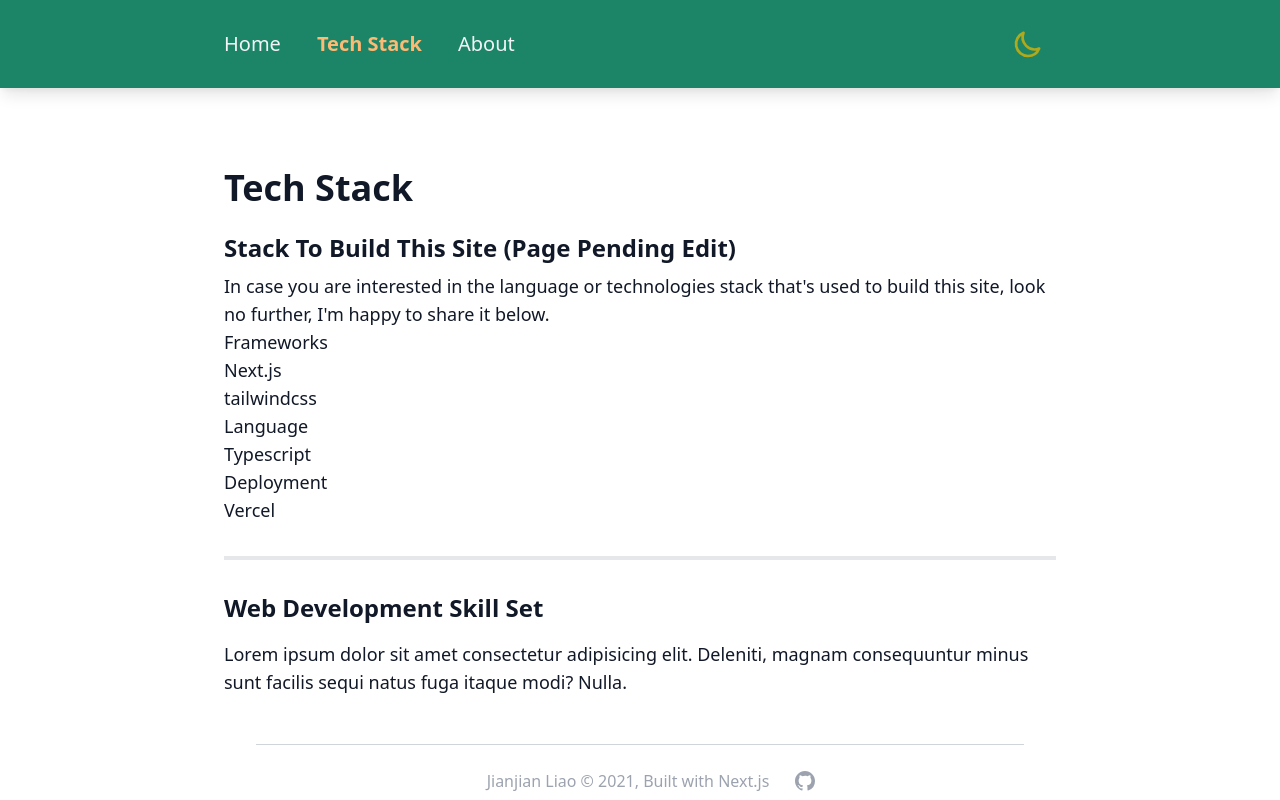
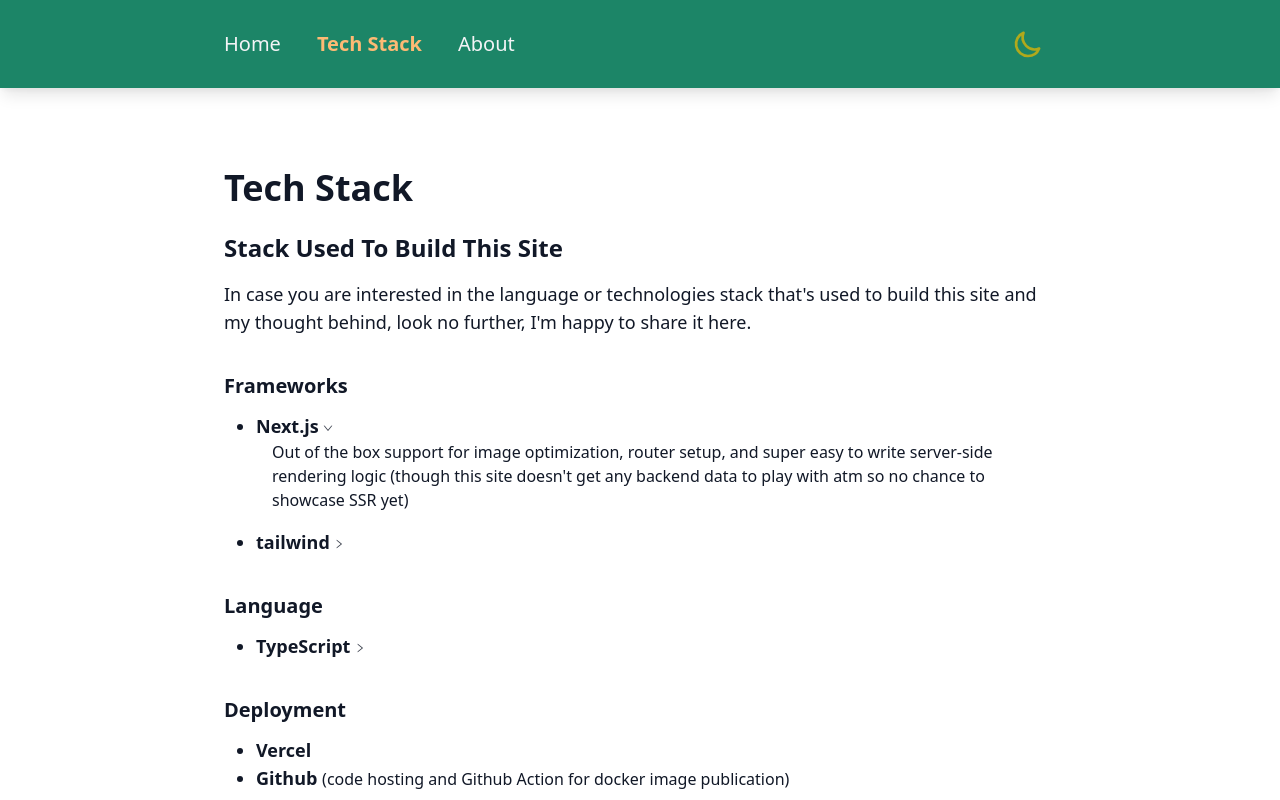
Before and after one commit to letempest/self-intro, a Next.js app: page /techstack in a window 1280 px wide. Shown: the top 800 px of the page. Built offline with nearby package versions, Linux system fonts and the light colour scheme.

Commit message:
/techstack route content and styling, pt.1

```diff
--- /dev/null
+++ b/components/Collapse.tsx
@@ -0,0 +1,43 @@
+import React, { useState } from 'react';
+
+interface WrapperProps {
+  title: string;
+  children: React.ReactElement;
+  show?: boolean;
+}
+
+const Collapse = (props: WrapperProps) => {
+  const [show, setShow] = useState(props.show || false);
+
+  const toggleShow = () => {
+    setShow(prev => !prev);
+  };
+
+  return (
+    <li>
+      <h4
+        className="inline-block font-semibold hover:cursor-pointer"
+        onClick={toggleShow}
+      >
+        {props.title}{' '}
+        <svg
+          className={`inline-block opacity-80 ${
+            show && 'transform-gpu rotate-90'
+          }`}
+          viewBox="64 64 896 896"
+          focusable="false"
+          data-icon="right"
+          width="10"
+          height="10"
+          fill="currentColor"
+          aria-hidden="true"
+        >
+          <path d="M765.7 486.8L314.9 134.7A7.97 7.97 0 00302 141v77.3c0 4.9 2.3 9.6 6.1 12.6l360 281.1-360 281.1c-3.9 3-6.1 7.7-6.1 12.6V883c0 6.7 7.7 10.4 12.9 6.3l450.8-352.1a31.96 31.96 0 000-50.4z"></path>
+        </svg>
+      </h4>
+      {show && props.children}
+    </li>
+  );
+};
+
+export { Collapse };
--- a/components/Footer.tsx
+++ b/components/Footer.tsx
@@ -22,7 +22,7 @@
 
 function Footer() {
   return (
-    <footer className="pt-12 pb-10 px-4 sm:px-6 lg:px-8">
+    <footer className="pt-16 pb-10 px-4 sm:px-6 lg:px-8">
       <hr className="w-full max-w-3xl mx-auto py-3 border-1 border-gray-300 dark:border-gray-500" />
       <div className="max-w-7xl mx-auto md:flex md:items-center md:justify-center">
         <div className="hidden md:flex justify-center space-x-6 md:order-2">
--- a/components/index.ts
+++ b/components/index.ts
@@ -1,3 +1,4 @@
+export { Collapse } from './Collapse';
 export { Header } from './Header';
 export { Footer } from './Footer';
 export { VaryingName } from './VaryingName';
--- a/pages/index.tsx
+++ b/pages/index.tsx
@@ -117,9 +117,9 @@
         but decided to switch my career into a developer role to actually create
         something awesome. I'm curious about trending technologies and also a
         quick learner, which combining together means I am capable of working
-        with React,&nbsp;GraphQL&nbsp;and&nbsp;TypeScript; possess sufficient
-        knowledge of Docker & Kubernetes; and last but not least, I'm a fan of
-        microservices architecture.
+        with React, GraphQL and TypeScript; possess sufficient knowledge of
+        Docker & Kubernetes; and last but not least, I'm a fan of microservices
+        architecture.
       </p>
       <hr className="border-t-1 border-coolGray-400 my-8" />
       <div className="flex flex-col items-center text-center pb-12 md:pb-20 px-4">
--- a/pages/techstack.tsx
+++ b/pages/techstack.tsx
@@ -1,30 +1,74 @@
+import { Collapse } from 'components';
+
 export default function Techstack() {
   return (
     <div className="mx-6 md:mx-8 md:text-lg">
       <h1 className="mb-6 font-bold text-2xl md:text-4xl">Tech Stack</h1>
-      <h2 className="mb-2 font-semibold text-lg md:text-2xl">
-        Stack To Build This Site (Page Pending Edit)
+      <h2 className="mb-4 font-semibold text-lg md:text-2xl">
+        Stack Used To Build This Site
       </h2>
       <p>
         In case you are interested in the language or technologies stack that's
-        used to build this site, look no further, I'm happy to share it below.
+        used to build this site and my thought behind, look no further, I'm
+        happy to share it here.
       </p>
-      <dl>
-        <dt>Frameworks</dt>
-        <dd>Next.js</dd>
-        <dd>tailwindcss</dd>
-
-        <dt>Language</dt>
-        <dd>Typescript</dd>
-
-        <dt>Deployment</dt>
-        <dd>Vercel</dd>
-      </dl>
-
-      <hr className="my-8 border-t-4" />
+      <h3 className="mt-9 mb-3 text-lg font-semibold md:text-xl">Frameworks</h3>
+      <ul className="pl-8 list-disc space-y-4">
+        <Collapse title="Next.js" show={true}>
+          <p className="pl-4 text-sm md:text-base">
+            Out of the box support for image optimization, router setup, and
+            super easy to write server-side rendering logic (though this site
+            doesn't get any backend data to play with atm so no chance to
+            showcase SSR yet)
+          </p>
+        </Collapse>
+        <Collapse title="tailwind">
+          <p className="pl-4 text-sm md:text-base">
+            I deliberately select this CSS framework for its elegant
+            conciseness. Typing way less than vanilla CSS to construct the
+            layout and coloring with my choice, instead of being fed a bunch of
+            opinionated preconfigured classes by other frameworks like
+            bootstrap, or even pre-configured component from ant-design. And one
+            thing I'm pretty sure now is that one who possesses the ability to
+            layout (and style) a SPA with only tailwind utility classes (yep
+            that's me) can also work well with other dummy CSS frameworks, but
+            not vice versa.
+          </p>
+        </Collapse>
+      </ul>
+      <h3 className="mt-9 mb-3 text-lg font-semibold md:text-xl">Language</h3>
+      <ul className="pl-8 list-disc">
+        <Collapse title="TypeScript">
+          <p className="pl-4 text-sm md:text-base">
+            Type a bit more than vanilla JavaScript, yet spend way less time on
+            runtime debugging. Although a tiny project at this scale does not
+            seem to benefit much, once there's multiple external api to work
+            with and data start to flow, I just cannot imagine a life without
+            typescript.
+          </p>
+        </Collapse>
+      </ul>
+      <h3 className="mt-9 mb-3 text-lg font-semibold md:text-xl">Deployment</h3>
+      <ul className="pl-8 list-disc">
+        <li>
+          <h4 className="font-semibold">Vercel</h4>
+        </li>
+        <li>
+          <h4>
+            <span className="font-semibold">Github</span>{' '}
+            <span className="text-base">
+              (code hosting and Github Action for docker image publication)
+            </span>
+          </h4>
+        </li>
+      </ul>
+      <hr className="my-12 border-t-4" />
       <h2 className="mb-4 font-semibold text-lg md:text-2xl">
         Web Development Skill Set
       </h2>
+      <h3 className="mb-2 italic">
+        Skills not presented in this project yet I have.
+      </h3>
       <p>
         Lorem ipsum dolor sit amet consectetur adipisicing elit. Deleniti,
         magnam consequuntur minus sunt facilis sequi natus fuga itaque modi?
```
